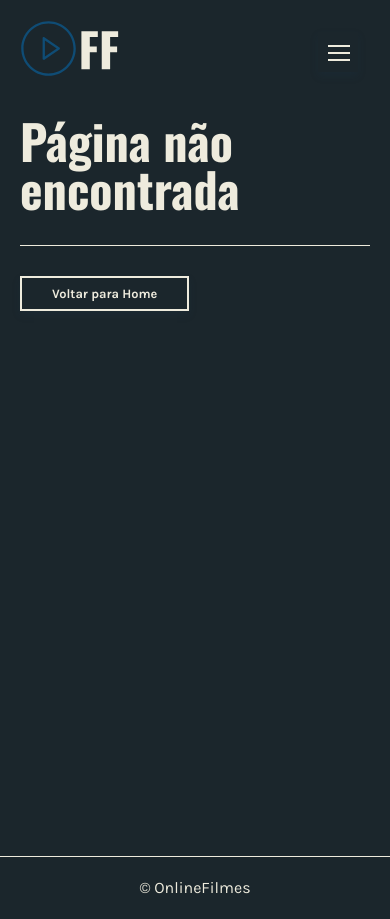
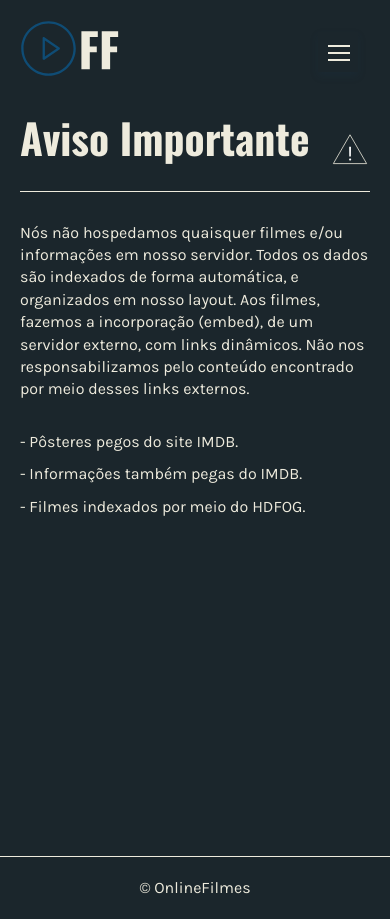
Before and after one commit to gabriuda/filmes-online, a Vue app: page /copyright in a window 390 px wide. Built offline with nearby package versions, Linux system fonts and the light colour scheme.

Commit message:
Copyright

```diff
--- a/src/App.vue
+++ b/src/App.vue
@@ -203,10 +203,13 @@ main {
   display: flex;
 }
 
-@media screen and (max-width: 600px) {
+@media screen and (max-width: 920px) {
   h1 {
     font-size: 3rem;
   }
+}
+
+@media screen and (max-width: 600px) {
   h2 {
     font-size: 2rem;
   }
--- a/src/components/TheHeader.vue
+++ b/src/components/TheHeader.vue
@@ -18,6 +18,7 @@
           <li><router-link to="/?page=1">Início</router-link></li>
           <li><router-link to="/categorias">Categorias</router-link></li>
           <li><router-link to="/populares/?page=1">Populares</router-link></li>
+          <li><router-link to="/copyright">Copyright</router-link></li>
         </ul>
       </nav>
     </div>
@@ -98,7 +99,7 @@
     display: none;
   }
 
-  @media screen and (max-width: 600px) {
+  @media screen and (max-width: 920px) {
     .search-menu {
       display: block;
     }
@@ -160,7 +161,7 @@
     transform: rotate(-45deg);
   }
 
-  @media (max-width: 600px) {
+  @media (max-width: 920px) {
     .menu ul {
       display: block;
     }
--- a/src/router/index.js
+++ b/src/router/index.js
@@ -5,6 +5,7 @@ import Categorias from "../views/Categorias.vue";
 import Categoria from "../views/Categoria.vue";
 import Filme from "../views/Filme.vue";
 import Populares from "../views/Populares.vue";
+import Copyright from "../views/Copyright.vue";
 import PaginaNaoEncontrada from "../views/PaginaNaoEncontrada.vue";
 
 Vue.use(VueRouter);
@@ -42,6 +43,11 @@ const routes = [
     component: Filme,
     props: true,
   },
+  {
+    path: "/copyright",
+    name: "copyright",
+    component: Copyright,
+  },
 ];
 
 const router = new VueRouter({
--- a/src/views/Categoria.vue
+++ b/src/views/Categoria.vue
@@ -133,6 +133,13 @@
     max-width: 600px;
   }
 
+
+  @media screen and (max-width: 920px) {
+    .btn {
+      top: 0%;
+    }
+  }
+
   @media screen and (max-width: 600px) {
     h1 {
       font-size: 2rem;
--- /dev/null
+++ b/src/views/Copyright.vue
@@ -0,0 +1,50 @@
+<template>
+  <section>
+    <h1>Aviso Importante</h1>
+    <p class="p-copy">Nós não hospedamos quaisquer filmes e/ou informações em nosso servidor. Todos os dados são indexados de forma automática, e organizados em nosso layout. Aos filmes, fazemos a incorporação (embed), de um servidor externo, com links dinâmicos. Não nos responsabilizamos pelo conteúdo encontrado por meio desses links externos.</p>
+    <ul>
+      <li><p>- Pôsteres pegos do site IMDB.</p></li>
+      <li><p>- Informações também pegas do IMDB.</p></li>
+      <li><p>- Filmes indexados por meio do HDFOG.</p></li>
+      <li><p></p></li>
+    </ul>
+  </section>
+</template>
+
+<script>
+  export default {
+    name: "Copyright"
+  }
+</script>
+
+<style scoped>
+  h1 {
+    background: url('../assets/aviso.svg') no-repeat center right;
+  }
+
+  .p-copy {
+    margin-top: 30px;
+  }
+
+  ul {
+    margin-top: 30px;
+  }
+
+  ul li {
+    margin-top: 10px;
+  }
+
+  @media screen and (max-width: 920px) {
+    h1 {
+      font-size: 3rem;
+      background-size: 60px;
+    }
+  }
+
+  @media screen and (max-width: 460px) {
+    h1 {
+      font-size: 2.6rem;
+      background-size: 40px;
+    }
+  }
+</style>
--- a/src/views/Filme.vue
+++ b/src/views/Filme.vue
@@ -13,7 +13,9 @@
             <h2>{{ filme.title }}</h2>
             <ul class="filme-info">
               <li class="generos">
-                <span v-for="(genero, index) in filme.genres" :key="index">{{ genero.name }}</span>
+                <span v-for="(genero, index) in filme.genres" :key="index">
+                  <router-link :to="{ name: 'categoria', params: { id: genero.id } }">{{ genero.name }}</router-link>
+                </span>
               </li>
               <li class="time">
                 <p>{{ filme.runtime | convertTime }}</p>
@@ -131,7 +133,7 @@
     flex-wrap: wrap;
     gap: 10px;
     align-items: center;
-    justify-content: space-between;
+    justify-content: space-around;
     border-top: 2px solid var(--branco);
     border-bottom: 2px solid var(--branco);
     padding: 20px 0;
@@ -157,6 +159,14 @@
 
   .generos span::before {
     content: " / ";
+  }
+
+  .generos span a {
+    color: var(--branco);
+  }
+
+  .generos span a:hover {
+    text-decoration: underline;
   }
 
   .time {
```
